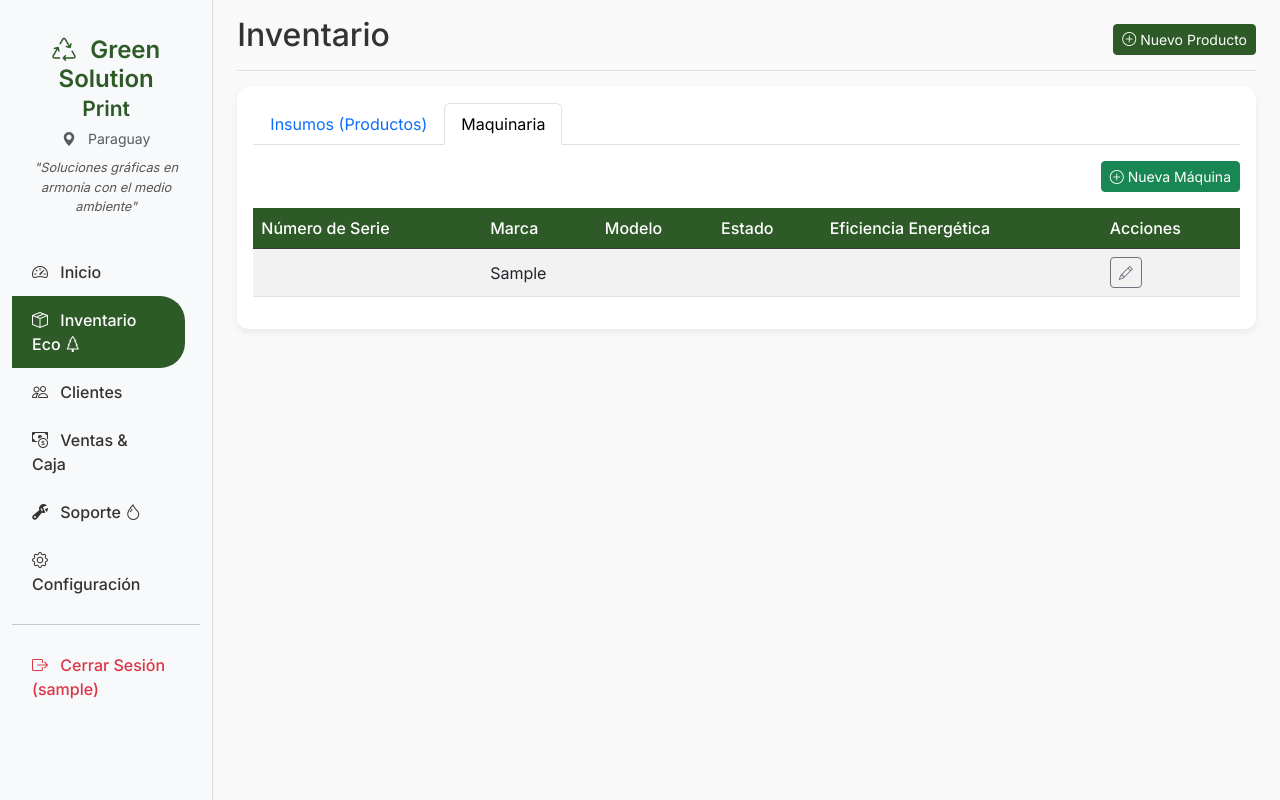
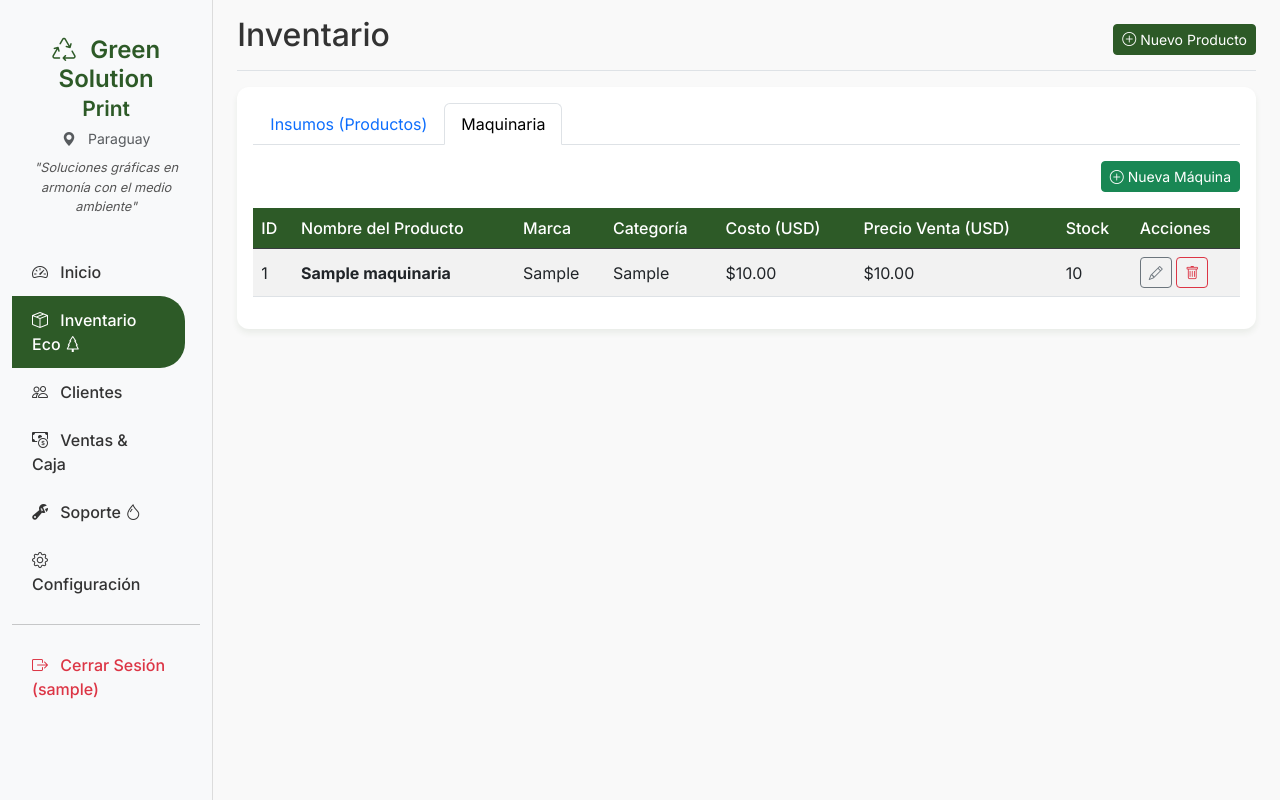
Before and after one commit to green-solution-erp/green-solution-erp, a Flask app: page /inventario in a window 1280 px wide, after a click on "Maquinaria". Run offline with Flask 3, Linux system fonts and the light colour scheme; a user stored in the database is signed in; data comes from the database, SQL or seed files in the repository; tables that the repository leaves empty hold one stand-in row (values such as "Sample post"); parts of the project's set-up code (start-up, migrations or seed data) failed here and were passed over.

Commit message:
Update inventario.html

```diff
--- a/templates/inventario.html
+++ b/templates/inventario.html
@@ -99,38 +99,35 @@
                     <table class="table table-striped table-hover align-middle">
                         <thead class="table-dark">
                             <tr>
-                                <th>Número de Serie</th>
+                                <th>ID</th>
+                                <th>Nombre del Producto</th>
                                 <th>Marca</th>
-                                <th>Modelo</th>
-                                <th>Estado</th>
-                                <th>Eficiencia Energética</th>
+                                <th>Categoría</th>
+                                <th>Costo (USD)</th>
+                                <th>Precio Venta (USD)</th>
+                                <th>Stock</th>
                                 <th>Acciones</th>
                             </tr>
                         </thead>
                         <tbody>
                             {% for m in maquinarias %}
                             <tr>
-                                <td><strong>{{ m['numero_serie'] }}</strong></td>
+                                <td>{{ m['id'] }}</td>
+                                <td><strong>{{ m['nombre'] }}</strong></td>
                                 <td>{{ m['marca'] }}</td>
-                                <td>{{ m['modelo'] }}</td>
+                                <td>{{ m['categoria'] }}</td>
+                                <td>${{ '{:,.2f}'.format(m['precio_costo_usd']) }}</td>
+                                <td>${{ '{:,.2f}'.format(m['precio_venta_usd']) }}</td>
+                                <td>{{ m['stock_actual'] }}</td>
                                 <td>
-                                    {% if m['estado'] == 'Disponible' %}
-                                    <span class="badge bg-success">Disponible</span>
-                                    {% else %}
-                                    <span class="badge bg-secondary">{{ m['estado'] }}</span>
-                                    {% endif %}
-                                </td>
-                                <td>
-                                    {% if 'Alta' in m['eficiencia_energetica'] %}
-                                    <span class="badge text-bg-success"><i class="bi bi-lightning-charge"></i> {{
-                                        m['eficiencia_energetica'] }}</span>
-                                    {% else %}
-                                    <span class="badge text-bg-light">{{ m['eficiencia_energetica'] }}</span>
-                                    {% endif %}
-                                </td>
-                                <td>
-                                    <button class="btn btn-sm btn-outline-secondary"><i
-                                            class="bi bi-pencil"></i></button>
+                                    <button class="btn btn-sm btn-outline-secondary" data-bs-toggle="modal"
+                                        data-bs-target="#editarMaquinaModal{{ m['id'] }}" title="Editar Máquina">
+                                        <i class="bi bi-pencil"></i>
+                                    </button>
+                                    <button class="btn btn-sm btn-outline-danger" data-bs-toggle="modal"
+                                        data-bs-target="#eliminarMaquinaModal{{ m['id'] }}" title="Eliminar Máquina">
+                                        <i class="bi bi-trash"></i>
+                                    </button>
                                 </td>
                             </tr>
                             {% endfor %}
@@ -165,7 +162,6 @@
                         <div class="col-md-6 mb-3">
                             <label class="form-label">Categoría</label>
                             <select class="form-select" name="categoria" required>
-                                <option value="Equipos">Equipos</option>
                                 <option value="Insumos">Insumos</option>
                                 <option value="Repuestos">Repuestos</option>
                             </select>
@@ -225,30 +221,37 @@
                 </div>
                 <div class="modal-body">
                     <div class="mb-3">
-                        <label class="form-label">Número de Serie (ÚNICO)</label>
-                        <input type="text" class="form-control" name="numero_serie" required
-                            placeholder="Ej: NOC-12345">
+                        <label class="form-label">Nombre del Producto</label>
+                        <input type="text" class="form-control" name="nombre" required>
                     </div>
-                    <div class="mb-3">
-                        <label class="form-label">Marca</label>
-                        <select class="form-select" name="marca" required>
-                            <option value="Nocai">Nocai</option>
-                            <option value="Vulcan">Vulcan</option>
-                            <option value="Saga">Saga</option>
-                            <option value="Otra">Otra</option>
-                        </select>
+                    <div class="row">
+                        <div class="col-md-6 mb-3">
+                            <label class="form-label">Marca</label>
+                            <input type="text" class="form-control" name="marca" required>
+                        </div>
+                        <div class="col-md-6 mb-3">
+                            <label class="form-label">Categoría</label>
+                            <select class="form-select" name="categoria" required>
+                                <option value="Impresión UV">Impresión UV</option>
+                                <option value="Impresión Textil">Impresión Textil</option>
+                                <option value="Terminación">Terminación</option>
+                                <option value="Impresión Digital">Impresión Digital</option>
+                            </select>
+                        </div>
                     </div>
-                    <div class="mb-3">
-                        <label class="form-label">Modelo</label>
-                        <input type="text" class="form-control" name="modelo" required>
-                    </div>
-                    <div class="mb-3">
-                        <label class="form-label">Tecnología / Eficiencia</label>
-                        <select class="form-select" name="eficiencia_energetica">
-                            <option value="Estándar">Estándar</option>
-                            <option value="Alta Eficiencia (Low Impact)">Alta Eficiencia (Low Impact)</option>
-                            <option value="Eficiencia A++">Eficiencia A++</option>
-                        </select>
+                    <div class="row">
+                        <div class="col-md-4 mb-3">
+                            <label class="form-label">Costo (USD)</label>
+                            <input type="number" step="0.01" class="form-control" name="precio_costo_usd" required>
+                        </div>
+                        <div class="col-md-4 mb-3">
+                            <label class="form-label">Precio Venta (USD)</label>
+                            <input type="number" step="0.01" class="form-control" name="precio_venta_usd" required>
+                        </div>
+                        <div class="col-md-4 mb-3">
+                            <label class="form-label">Stock Actual</label>
+                            <input type="number" class="form-control" name="stock_actual" required>
+                        </div>
                     </div>
                 </div>
                 <div class="modal-footer">
@@ -283,8 +286,6 @@
                         <div class="col-md-6 mb-3">
                             <label class="form-label">Categoría</label>
                             <select class="form-select" name="categoria" required>
-                                <option value="Equipos" {% if p['categoria']=='Equipos' %}selected{% endif %}>Equipos
-                                </option>
                                 <option value="Insumos" {% if p['categoria']=='Insumos' %}selected{% endif %}>Insumos
                                 </option>
                                 <option value="Repuestos" {% if p['categoria']=='Repuestos' %}selected{% endif %}>
@@ -367,6 +368,93 @@
             </div>
         </form>
     </div>
+    </form>
+</div>
+</div>
+{% endfor %}
+
+{% for m in maquinarias %}
+<!-- Modal Editar Maquina -->
+<div class="modal fade" id="editarMaquinaModal{{ m['id'] }}" tabindex="-1" aria-hidden="true">
+    <div class="modal-dialog">
+        <form action="{{ url_for('editar_maquina', id=m['id']) }}" method="POST">
+            <div class="modal-content">
+                <div class="modal-header">
+                    <h5 class="modal-title">Editar Máquina - #{{ m['id'] }}</h5>
+                    <button type="button" class="btn-close" data-bs-dismiss="modal" aria-label="Close"></button>
+                </div>
+                <div class="modal-body">
+                    <div class="mb-3">
+                        <label class="form-label">Nombre del Producto</label>
+                        <input type="text" class="form-control" name="nombre" value="{{ m['nombre'] }}" required>
+                    </div>
+                    <div class="row">
+                        <div class="col-md-6 mb-3">
+                            <label class="form-label">Marca</label>
+                            <input type="text" class="form-control" name="marca" value="{{ m['marca'] }}" required>
+                        </div>
+                        <div class="col-md-6 mb-3">
+                            <label class="form-label">Categoría</label>
+                            <select class="form-select" name="categoria" required>
+                                <option value="Impresión UV" {% if m['categoria']=='Impresión UV' %}selected{% endif %}>
+                                    Impresión UV</option>
+                                <option value="Impresión Textil" {% if m['categoria']=='Impresión Textil' %}selected{%
+                                    endif %}>Impresión Textil</option>
+                                <option value="Terminación" {% if m['categoria']=='Terminación' %}selected{% endif %}>
+                                    Terminación</option>
+                                <option value="Impresión Digital" {% if m['categoria']=='Impresión Digital' %}selected{%
+                                    endif %}>Impresión Digital</option>
+                            </select>
+                        </div>
+                    </div>
+                    <div class="row">
+                        <div class="col-md-4 mb-3">
+                            <label class="form-label">Costo (USD)</label>
+                            <input type="number" step="0.01" class="form-control" name="precio_costo_usd"
+                                value="{{ m['precio_costo_usd'] }}" required>
+                        </div>
+                        <div class="col-md-4 mb-3">
+                            <label class="form-label">Precio Venta (USD)</label>
+                            <input type="number" step="0.01" class="form-control" name="precio_venta_usd"
+                                value="{{ m['precio_venta_usd'] }}" required>
+                        </div>
+                        <div class="col-md-4 mb-3">
+                            <label class="form-label">Stock Actual</label>
+                            <input type="number" class="form-control" name="stock_actual"
+                                value="{{ m['stock_actual'] }}" required>
+                        </div>
+                    </div>
+                </div>
+                <div class="modal-footer">
+                    <button type="button" class="btn btn-secondary" data-bs-dismiss="modal">Cancelar</button>
+                    <button type="submit" class="btn btn-primary">Guardar Cambios</button>
+                </div>
+            </div>
+        </form>
+    </div>
+</div>
+
+<!-- Modal Eliminar Maquina -->
+<div class="modal fade" id="eliminarMaquinaModal{{ m['id'] }}" tabindex="-1" aria-hidden="true">
+    <div class="modal-dialog">
+        <form action="{{ url_for('eliminar_maquina', id=m['id']) }}" method="POST"
+            onsubmit="return confirm('ATENCIÓN: ¿Está absolutamente seguro de que desea eliminar esta maquinaria? Esta acción es irreversible.');">
+            <div class="modal-content">
+                <div class="modal-header bg-danger text-white">
+                    <h5 class="modal-title">Eliminar Máquina - #{{ m['id'] }}</h5>
+                    <button type="button" class="btn-close btn-close-white" data-bs-dismiss="modal"
+                        aria-label="Close"></button>
+                </div>
+                <div class="modal-body">
+                    <p>¿Desea eliminar la máquina <strong>{{ m['nombre'] }}</strong>?</p>
+                </div>
+                <div class="modal-footer">
+                    <button type="button" class="btn btn-secondary" data-bs-dismiss="modal">Cancelar</button>
+                    <button type="submit" class="btn btn-danger">Eliminar Definitivamente</button>
+                </div>
+            </div>
+        </form>
+    </div>
 </div>
 {% endfor %}
 {% endblock %}
```
